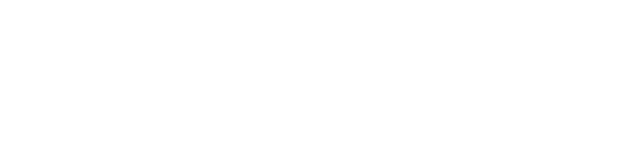
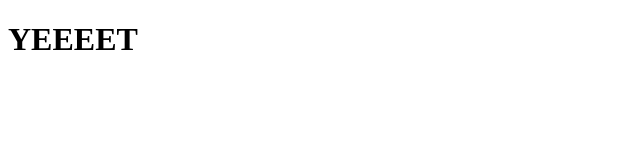
Before and after one commit to Eliaz-LR/Personnal-JS-Site, a plain HTML site: page index.html in a window 1280 px wide. Shown: the whole page, without its empty margins (0-640 px from the left). Drawn offline with Linux system fonts and the light colour scheme.

Commit message:
Update index.html

```diff
--- a/index.html
+++ b/index.html
@@ -6,6 +6,6 @@
     <title>ELIAZ-LR</title>
 </head>
 <body>
-
+    <h1>YEEEET</h1>
 </body>
 </html>
```
